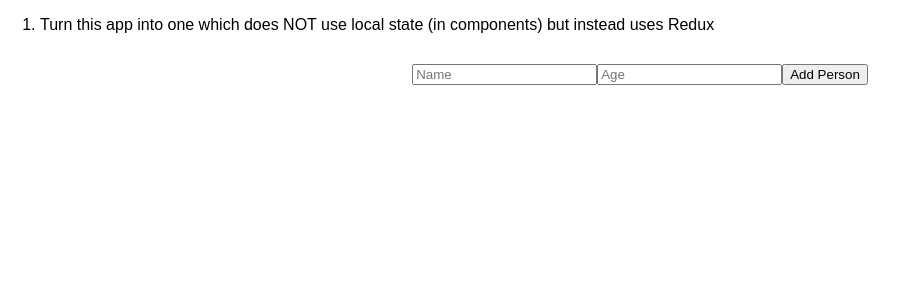
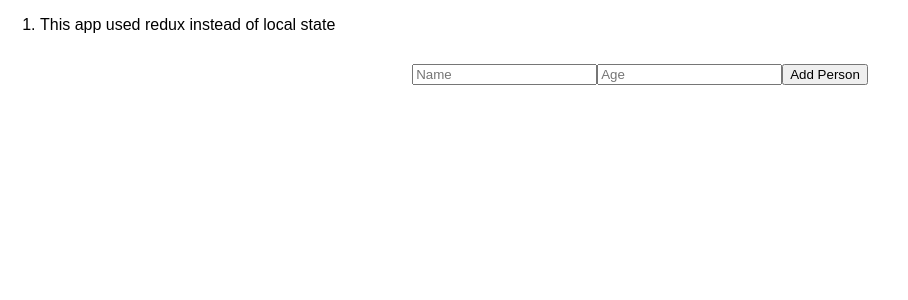
Before and after one commit to StanislavBerezin/React-counter, a React (Create React App) app: page / in a window 1280 px wide. Shown: the top 300 px of the page, without its empty margins (0-908 px from the left). Built offline with nearby package versions, Linux system fonts and the light colour scheme.

Commit message:
Update App.js

```diff
--- a/src/App.js
+++ b/src/App.js
@@ -7,7 +7,7 @@
     return (
       <div className="App">
         <ol>
-          <li>Turn this app into one which does NOT use local state (in components) but instead uses Redux</li>
+          <li>This app used redux instead of local state</li>
         </ol>
         <Persons />
       </div>
```
